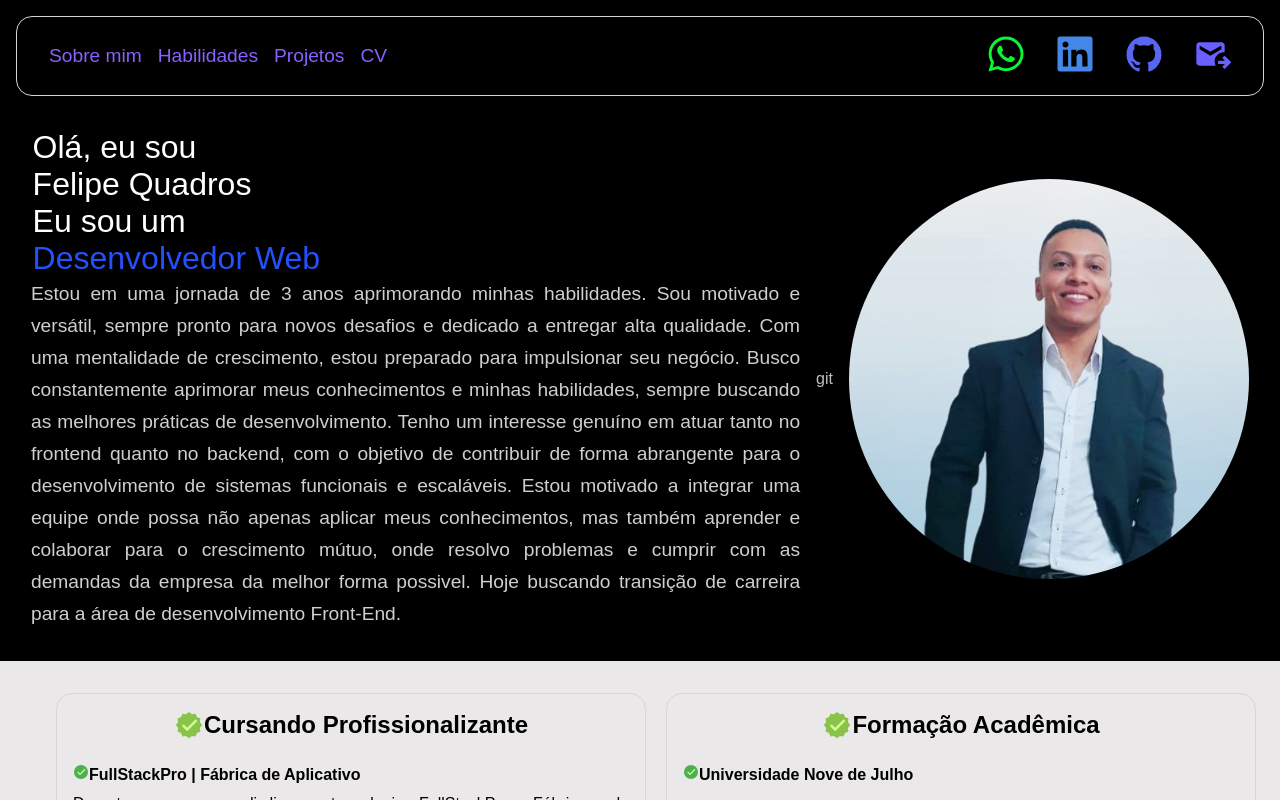
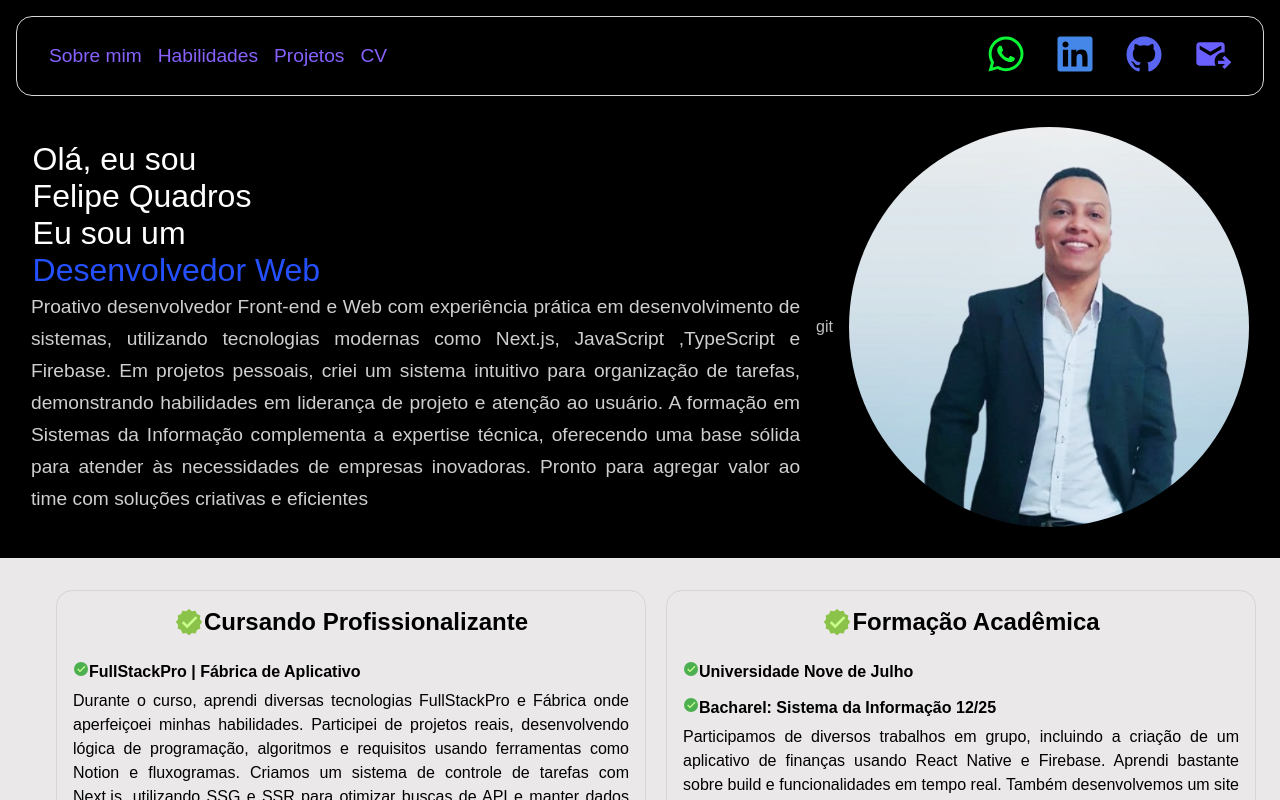
Before and after one commit to FelipeQuadrosdev/Portifolio, a React (Create React App) app: page / in a window 1280 px wide. Shown: the top 800 px of the page. Built offline with nearby package versions, Linux system fonts and the light colour scheme.

Commit message:
atualizandoc

```diff
--- a/src/Components/header/index.jsx
+++ b/src/Components/header/index.jsx
@@ -2,7 +2,7 @@
 import { FaWhatsapp, FaLinkedin, } from "react-icons/fa";
 import { MdOutgoingMail } from "react-icons/md";
 import { IoLogoGithub } from "react-icons/io";
-import curriculo from "../../photo/Meu Curriculo.pdf"
+import curriculo from "../../photo/CurriculoParis.pdf"
 import "./header.css"
 
 export default function Header() {
--- a/src/Components/main/index.jsx
+++ b/src/Components/main/index.jsx
@@ -18,14 +18,13 @@ export default function Main() {
                         </ul>
                     </div>
                     <p className="description-text">
-                        Estou em uma jornada de 3 anos aprimorando minhas habilidades. Sou motivado e versátil, sempre pronto para novos desafios e dedicado a entregar alta qualidade.
-                        Com uma mentalidade de crescimento, estou preparado para impulsionar seu negócio.
-                        Busco constantemente aprimorar meus conhecimentos e minhas habilidades, sempre buscando as melhores práticas de desenvolvimento.
-                        Tenho um interesse genuíno em atuar tanto no frontend quanto no backend,
-                        com o objetivo de contribuir de forma abrangente para o desenvolvimento de sistemas funcionais e escaláveis.
-                        Estou motivado a integrar uma equipe onde possa não apenas aplicar meus conhecimentos, mas também aprender e
-                        colaborar para o crescimento mútuo, onde resolvo problemas e cumprir com as demandas da empresa da melhor forma possivel.
-                        Hoje buscando transição de carreira para a área de desenvolvimento Front-End.
+                        Proativo desenvolvedor Front-end e Web com experiência prática em desenvolvimento de
+                        sistemas, utilizando tecnologias modernas como Next.js, JavaScript ,TypeScript e Firebase.
+                        Em projetos pessoais, criei um sistema intuitivo para organização de tarefas, demonstrando
+                        habilidades em liderança de projeto e atenção ao usuário. A formação em Sistemas da
+                        Informação complementa a expertise técnica, oferecendo uma base sólida para atender às
+                        necessidades de empresas inovadoras. Pronto para agregar valor ao time com soluções
+                        criativas e eficientes
                     </p>
                 </div>
             </section>
```
Also changed, not shown: src/Components/header/header.css (+11 -5 lines), 2 other files (tests, documents, lock files or other folders).
